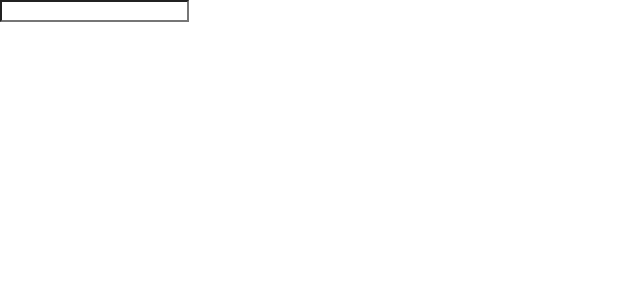
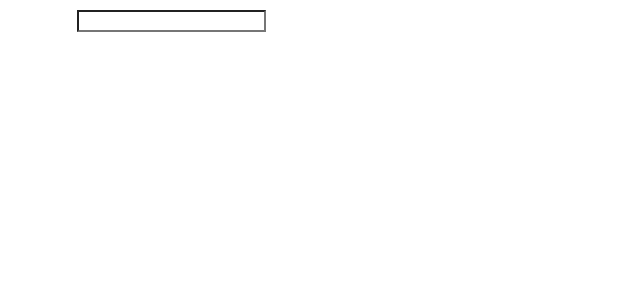
Before and after one commit to resourcefulmind/study-notes, a React (Create React App) app in the folder learning-react-js/soccer-profile/: page / in a window 1280 px wide. Shown: the top 300 px of the page, without its empty margins (0-640 px from the left). Built offline with nearby package versions, Linux system fonts and the light colour scheme.

Commit message:
chore: add style and spacing for searchbar container

```diff
--- a/learning-react-js/soccer-profile/src/components/App.js
+++ b/learning-react-js/soccer-profile/src/components/App.js
@@ -4,7 +4,7 @@ import SearchBar from './SearchBar';
 
 const App = () => {
   return (
-    <div>
+    <div className='ui container' style={{ marginTop: '10px' }}>
         <SearchBar />
     </div>
   )
```
